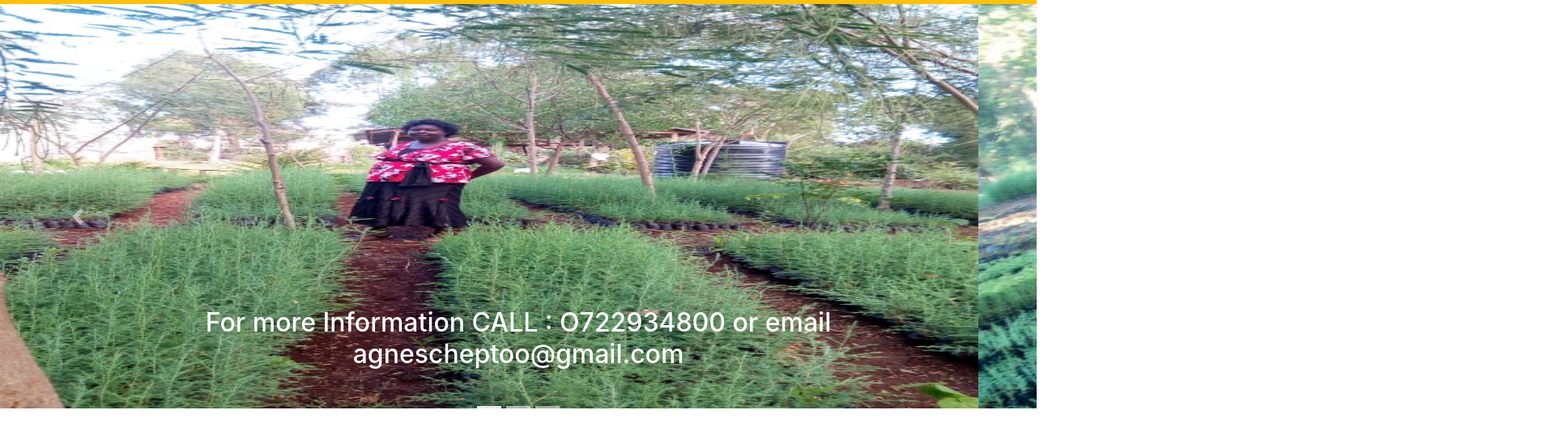
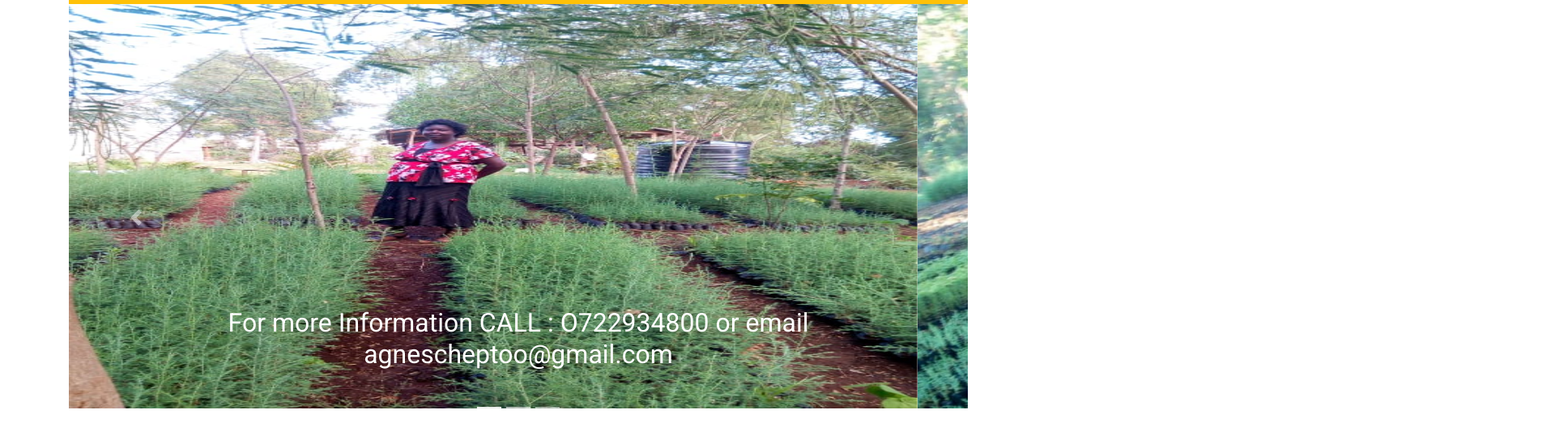
Before and after one commit to toxicking-techguru/chogoo, a plain HTML site: page index.html in a window 1280 px wide. Shown: the part 75-603 px from the top of the page at 81% size, 1920 px wide, since content can reach past the window. Drawn offline with Linux system fonts and the light colour scheme.

Commit message:
Update index.html

```diff
--- a/index.html
+++ b/index.html
@@ -1,19 +1,19 @@
 <!DOCTYPE html>
 <html>
-<head class="container">
+<head>
 	<meta name="viewpoint"content="width=device-width, initial-scale=1">
 <link rel="stylesheet" type="text/css" href="midea.css">
 		<title>OUR Website </title>
 	<!-- Below is bootstrap css, helps access classes -->
 	<link rel="stylesheet" type="text/css" href="css/bootstrap.css">
 	<!-- We will need Jquery file -->
-
+         	<link rel="stylesheet" type="text/css" href="style.css">
 	<script type="text/javascript" src="js/jquery.js"></script>
 	<!-- Below javascript file, help in interactivity -->
 
 	<script type="text/javascript" src="js/bootstrap.js"></script>
 </head>
-<body>
+<body  class="container">
 	<section class="row">
 	<div class="col-md-12">
 		<nav class="navbar navbar-expand-md bg-warning navbar-dark">
```
